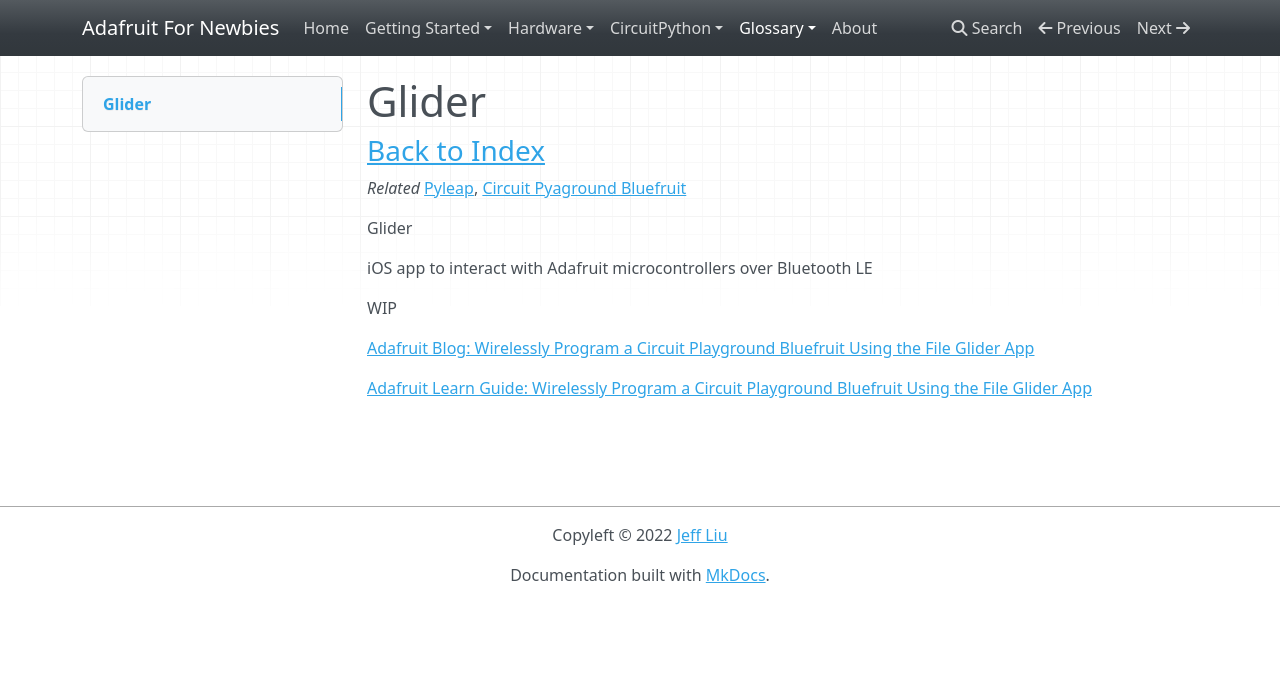
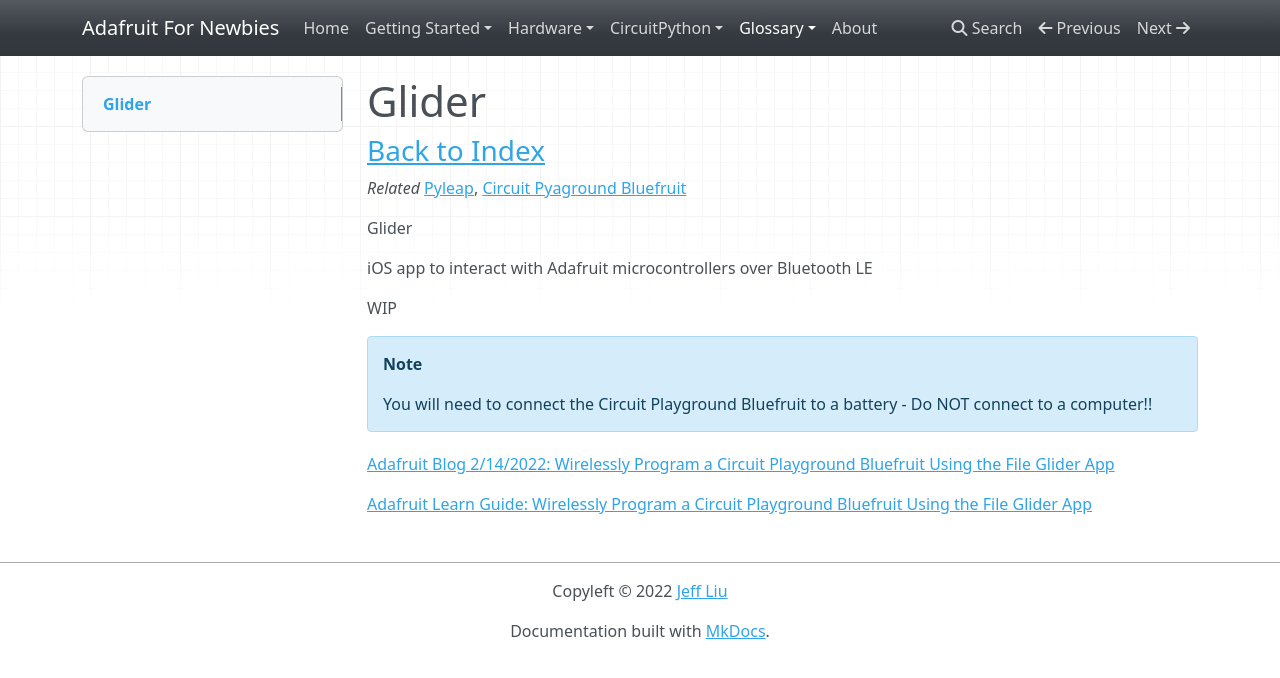
Before and after one commit to jliu70/adafruit.usedgoodies.com, an MkDocs documentation site: the page built from docs/glossary/glider.md, in a window 1280 px wide. Shown: the top 678 px of the page. Built offline with MkDocs 1.6.1, drawn with Linux system fonts in a browser that asks for light colours; nearby versions of some CDN libraries.

Commit message:
updates 2022-02-14

```diff
--- a/docs/glossary/glider.md
+++ b/docs/glossary/glider.md
@@ -13,7 +13,11 @@
 WIP
 
 
+!!! note
+    You will need to connect the Circuit Playground Bluefruit to a battery - Do NOT connect to a computer!!
 
-[Adafruit Blog: Wirelessly Program a Circuit Playground Bluefruit Using the File Glider App](https://blog.adafruit.com/2022/02/14/new-guide-wirelessly-program-a-circuit-playground-bluefruit-using-the-file-glider-app/)
+
+
+[Adafruit Blog 2/14/2022: Wirelessly Program a Circuit Playground Bluefruit Using the File Glider App](https://blog.adafruit.com/2022/02/14/new-guide-wirelessly-program-a-circuit-playground-bluefruit-using-the-file-glider-app/)
 
 [Adafruit Learn Guide: Wirelessly Program a Circuit Playground Bluefruit Using the File Glider App](https://learn.adafruit.com/how-to-transfer-files-to-a-circuit-playground-bluefruit-using-the-fileglider-app)
```
Also changed, not shown: docs/glossary/pyleap.md (+0 -1 lines), docs/glossary/wippersnapper.md (+2 -0 lines).
